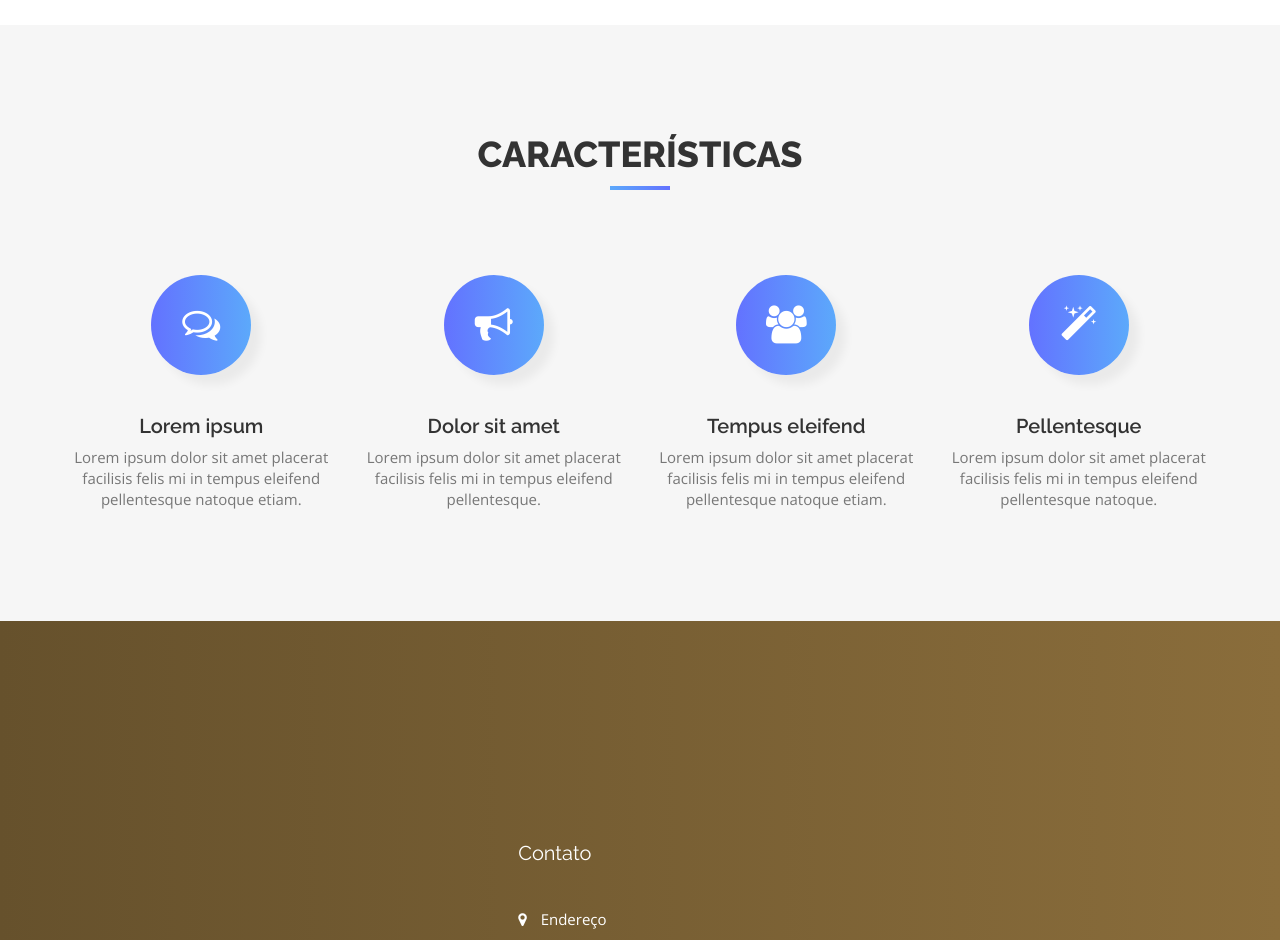
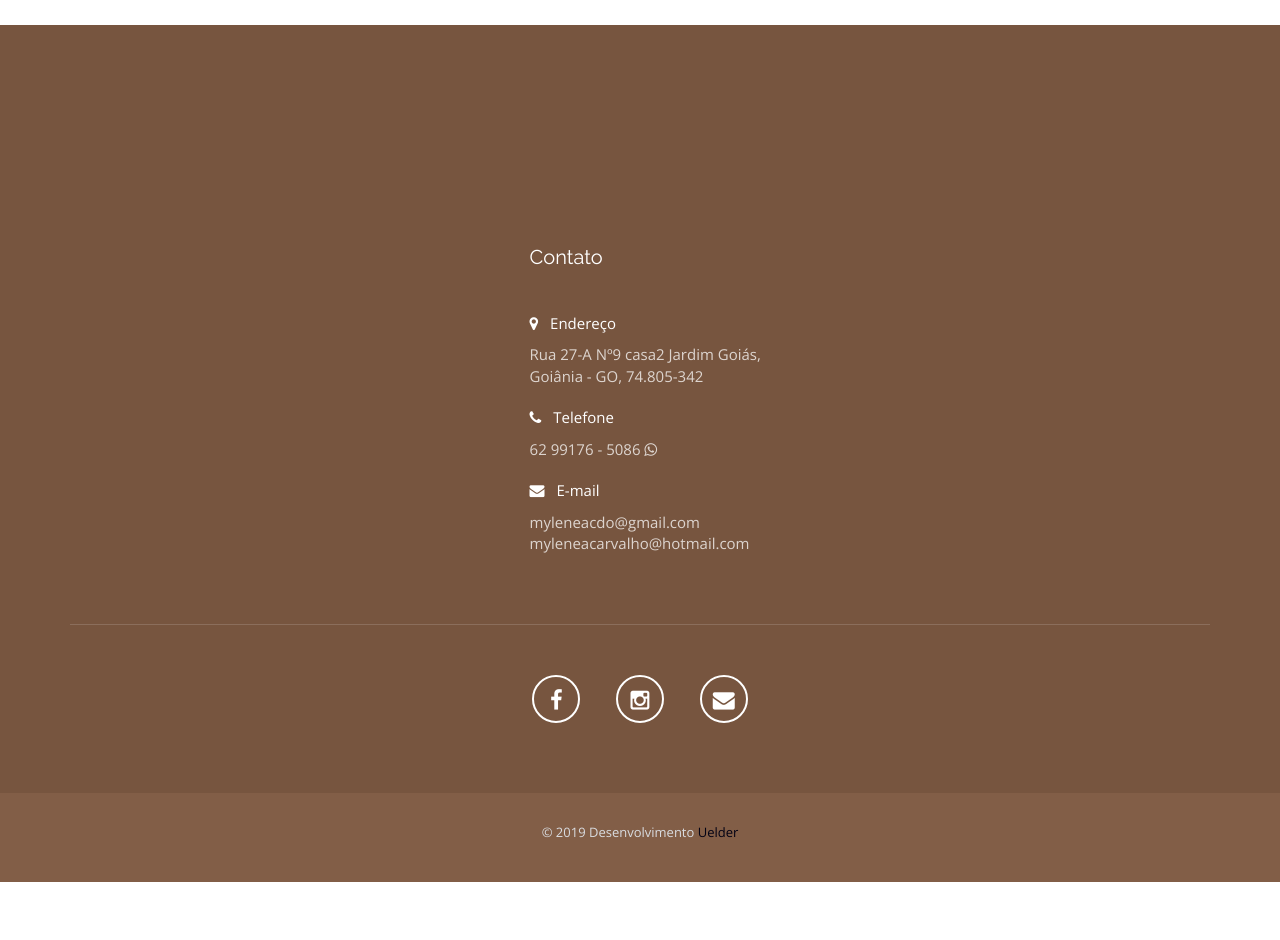
Before and after one commit to redleuas/redleuas.github.io, a website: page public_html/index.html in a window 1280 px wide. Shown: the part 1860-2800 px from the top of the page. After the commit the page ends 2742 px from the top, so only its background shows below. Drawn offline with nearby package versions, Linux system fonts and the light colour scheme.

Commit message:
Ajuste cores

```diff
--- a/public_html/css/style.css
+++ b/public_html/css/style.css
@@ -64,7 +64,7 @@ hr {
     margin-bottom: 20px;
     border: 0;
 }
-/* Navigation */
+/* Navegação */
 #menu {
     padding: 15px;
     transition: all 0.8s;
@@ -181,7 +181,7 @@ a:focus, .btn:focus, .btn:active:focus, .btn.active:focus, .btn.focus, .btn:acti
     outline: none;
     outline-offset: none;
 }
-/* Header Section */
+/* Seção de cabeçalho */
 .intro {
     display: table;
     width: 100%;
@@ -222,7 +222,7 @@ header .intro-text {
     padding-bottom: 200px;
     text-align: center;
 }
-/* Features Section */
+/* Seção de Recursos */
 #features {
     padding: 100px 0;
     background: #f6f6f6;
@@ -239,7 +239,7 @@ header .intro-text {
     background: linear-gradient(to right, #6372ff 0%, #5ca9fb 100%);
     box-shadow: 10px 10px 10px rgba(0,0,0,.05);
 }
-/* About Section */
+/* Sobre a seção */
 #about {
     padding: 100px 0;
     background: linear-gradient(to right, #dbdbdb 0%, #aaa9a9 100%);
@@ -288,7 +288,7 @@ header .intro-text {
     line-height: 24px;
     margin: 30px 0;
 }
-/* Services Section */
+/* Seção de Serviços */
 #services {
     padding: 100px 0;
     background: linear-gradient(to right, #6372ff 0%, #5ca9fb 100%);
@@ -331,7 +331,7 @@ header .intro-text {
 #services .service-desc {
     margin-bottom: 40px;
 }
-/* Portfolio Section */
+/* Seção Portfolio */
 #portfolio {
     padding: 100px 0;
 }
@@ -376,7 +376,7 @@ header .intro-text {
 .hover-bg:hover .hover-text {
     opacity: 1;
 }
-/* Testimonials Section */
+/* Seção de depoimentos */
 #testimonials {
     padding: 100px 0;
     background: #f6f6f6;
@@ -415,7 +415,7 @@ header .intro-text {
     font-weight: 600;
     color: #666;
 }
-/* Team Section */
+/* Seção de equipe */
 #team {
     padding: 100px 0;
 }
@@ -433,10 +433,10 @@ header .intro-text {
     padding: 10px 0 0 0;
     color: #888;
 }
-/* Contact Section */
+/* Seção de contato */
 #contact {
     padding: 100px 0 60px 0;
-    background: linear-gradient(to right, #66512c 0%, #8a6d3b 100%);
+    background: linear-gradient(to right, #77553f 15%, #77553f 50%);
     color: rgba(255,255,255,.75);
 }
 #contact .section-title {
@@ -533,7 +533,7 @@ label {
     display: block;
 }
 #contact .contact-item i.fa {
-    margin-right: 10px;
+    margin-right: 8px;
 }
 #contact .social {
     border-top: 1px solid rgba(255,255,255,0.15);
@@ -543,7 +543,7 @@ label {
 }
 #contact .social ul li {
     display: inline-block;
-    margin: 0 20px;
+    margin: 0 16px;
 }
 #contact .social i.fa {
     font-size: 22px;
@@ -559,20 +559,20 @@ label {
     color: #608dfd;
     background: #fff;
 }
-/* Footer Section*/
+/* Seção Rodapé*/
 #footer {
-    background: #f6f6f6;
+    background: #825e47;
     padding: 30px 0;
 }
 #footer p {
-    color: #888;
-    font-size: 14px;
+    color: #d9dce0;
+    font-size: 13px;
 }
 #footer a {
-    color: #608dfd;
+    color: #030214;
 }
 #footer a:hover {
-    border-bottom: 2px solid #608dfd;
+    border-bottom: 2px solid #160fa8;
 }
 
 @media (max-width: 768px) {
--- a/public_html/index.html
+++ b/public_html/index.html
@@ -35,27 +35,26 @@
             <![endif]-->
     </head>
     <body id="page-top" data-spy="scroll" data-target=".navbar-fixed-top">
-        <!-- Navigation
+        <!-- Navegação
             ==========================================-->
         <nav id="menu" class="navbar navbar-default navbar-fixed-top">
             <div class="container">
-                <!-- Brand and toggle get grouped for better mobile display -->
+                <!-- Marque e alterne para agrupar para melhor exibição em dispositivos móveis -->
                 <div class="navbar-header">
                     <button type="button" class="navbar-toggle collapsed" data-toggle="collapse" data-target="#bs-example-navbar-collapse-1"> <span class="sr-only">Toggle navigation</span> <span class="icon-bar"></span> <span class="icon-bar"></span> <span class="icon-bar"></span> </button>
                     <a class="navbar-brand page-scroll" href="#page-top">Inicio</a> </div>
 
-                <!-- Collect the nav links, forms, and other content for toggling -->
+                <!-- Colete os links de navegação, formulários e outros conteúdos para alternar -->
                 <div class="collapse navbar-collapse" id="bs-example-navbar-collapse-1">
                     <ul class="nav navbar-nav navbar-right">
                         <li><a href="#portfolio" class="page-scroll">Produtos</a></li>
-                        <li><a href="#features" class="page-scroll">Característica</a></li>
                         <li><a href="#contact" class="page-scroll">Contato</a></li>
                     </ul>
                 </div>
                 <!-- /.navbar-collapse -->
             </div>
         </nav>
-        <!-- Header -->
+        <!-- Cabeçalho -->
         <header id="header">
             <div class="intro">
                 <div class="overlay">
@@ -70,7 +69,7 @@
                 </div>
             </div>
         </header>
-        <!-- Gallery Section -->
+        <!-- Seção de galeria -->
         <div id="portfolio" class="text-center">
             <div class="container">
                 <div class="section-title">
@@ -163,32 +162,6 @@
                 </div>
             </div>
         </div>
-        <!-- Features Section -->
-        <div id="features" class="text-center">
-            <div class="container">
-                <div class="col-md-10 col-md-offset-1 section-title">
-                    <h2>Características</h2>
-                </div>
-                <div class="row">
-                    <div class="col-xs-6 col-md-3"> <i class="fa fa-comments-o"></i>
-                        <h3>Lorem ipsum</h3>
-                        <p>Lorem ipsum dolor sit amet placerat facilisis felis mi in tempus eleifend pellentesque natoque etiam.</p>
-                    </div>
-                    <div class="col-xs-6 col-md-3"> <i class="fa fa-bullhorn"></i>
-                        <h3>Dolor sit amet</h3>
-                        <p>Lorem ipsum dolor sit amet placerat facilisis felis mi in tempus eleifend pellentesque.</p>
-                    </div>
-                    <div class="col-xs-6 col-md-3"> <i class="fa fa-group"></i>
-                        <h3>Tempus eleifend</h3>
-                        <p>Lorem ipsum dolor sit amet placerat facilisis felis mi in tempus eleifend pellentesque natoque etiam.</p>
-                    </div>
-                    <div class="col-xs-6 col-md-3"> <i class="fa fa-magic"></i>
-                        <h3>Pellentesque</h3>
-                        <p>Lorem ipsum dolor sit amet placerat facilisis felis mi in tempus eleifend pellentesque natoque.</p>
-                    </div>
-                </div>
-            </div>
-        </div>
         <!-- Contato Seção -->
         <div id="contact">
             <div class="container">
@@ -196,8 +169,7 @@
                     <div class="row">
                     </div>
                 </div>
-
-                <div class="col-md-3 col-md-offset-1 contact-info" style="margin-left: 38%; margin-right: 38%">
+                <div class="col-md-3 col-md-offset-1 contact-info" style="margin-left: 39%; margin-right: 40%">
                     <div class="contact-item">
                         <h3>Contato</h3>
                         <p><span><i class="fa fa-map-marker"></i> Endereço</span>Rua 27-A Nº9 casa2 Jardim Goiás,<br> Goiânia - GO, 74.805-342</p>
@@ -222,10 +194,10 @@
                 </div>
             </div>
         </div>
-        <!-- Footer Section -->
+        <!-- Seção Rodapé -->
         <div id="footer">
             <div class="container text-center">
-                <p>&copy; 2019 Desenvolvimento <a href="http://www.google.com.br" rel="nofollow">Uelder</a></p>
+                <p>&copy; 2019 Desenvolvimento <a href="mailto: ueldersilvaa@gmail.com" rel="nofollow">Uelder</a></p>
             </div>
         </div>
         <script type="text/javascript" src="js/jquery.1.11.1.js"></script>
```
Also changed, not shown: 1 other file.
